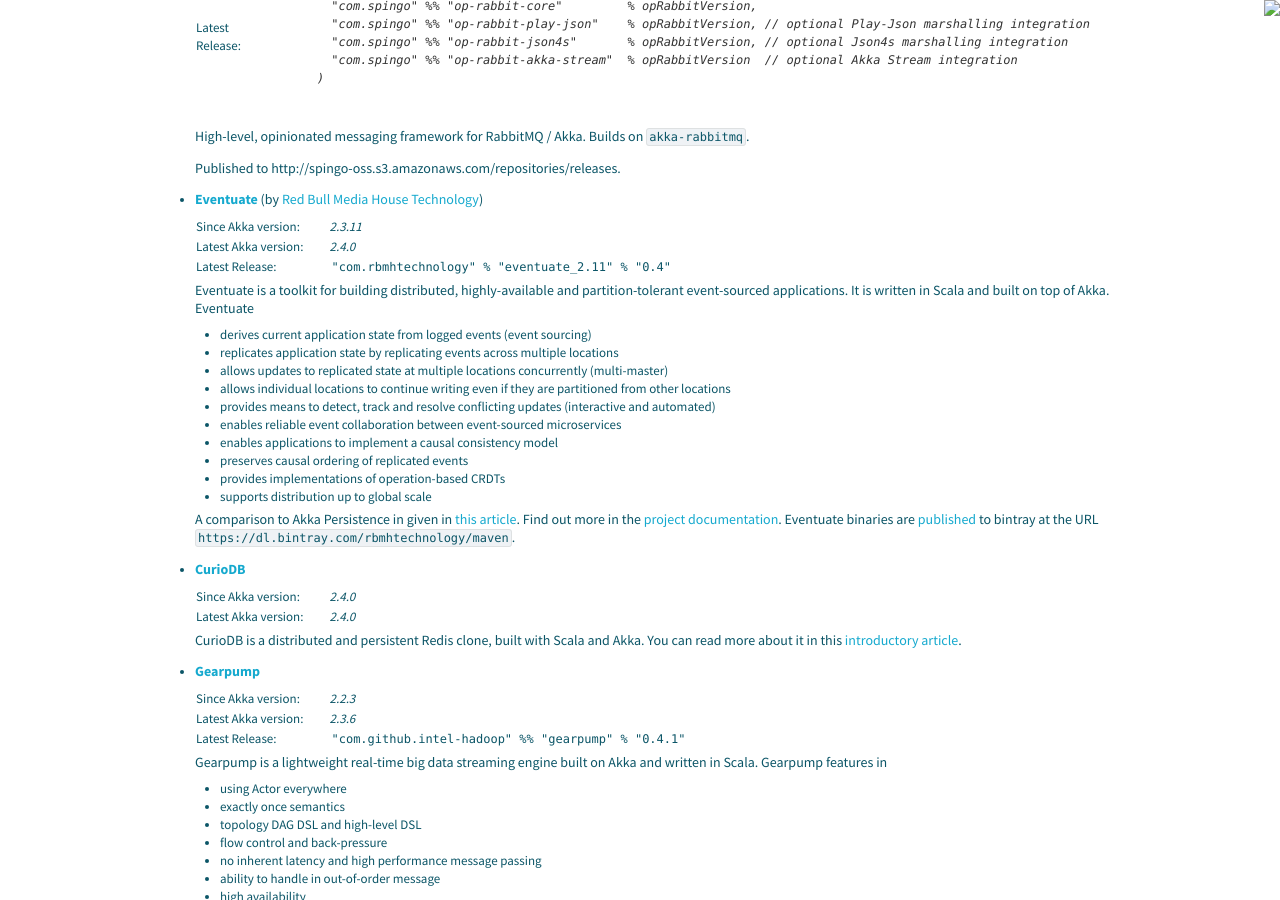
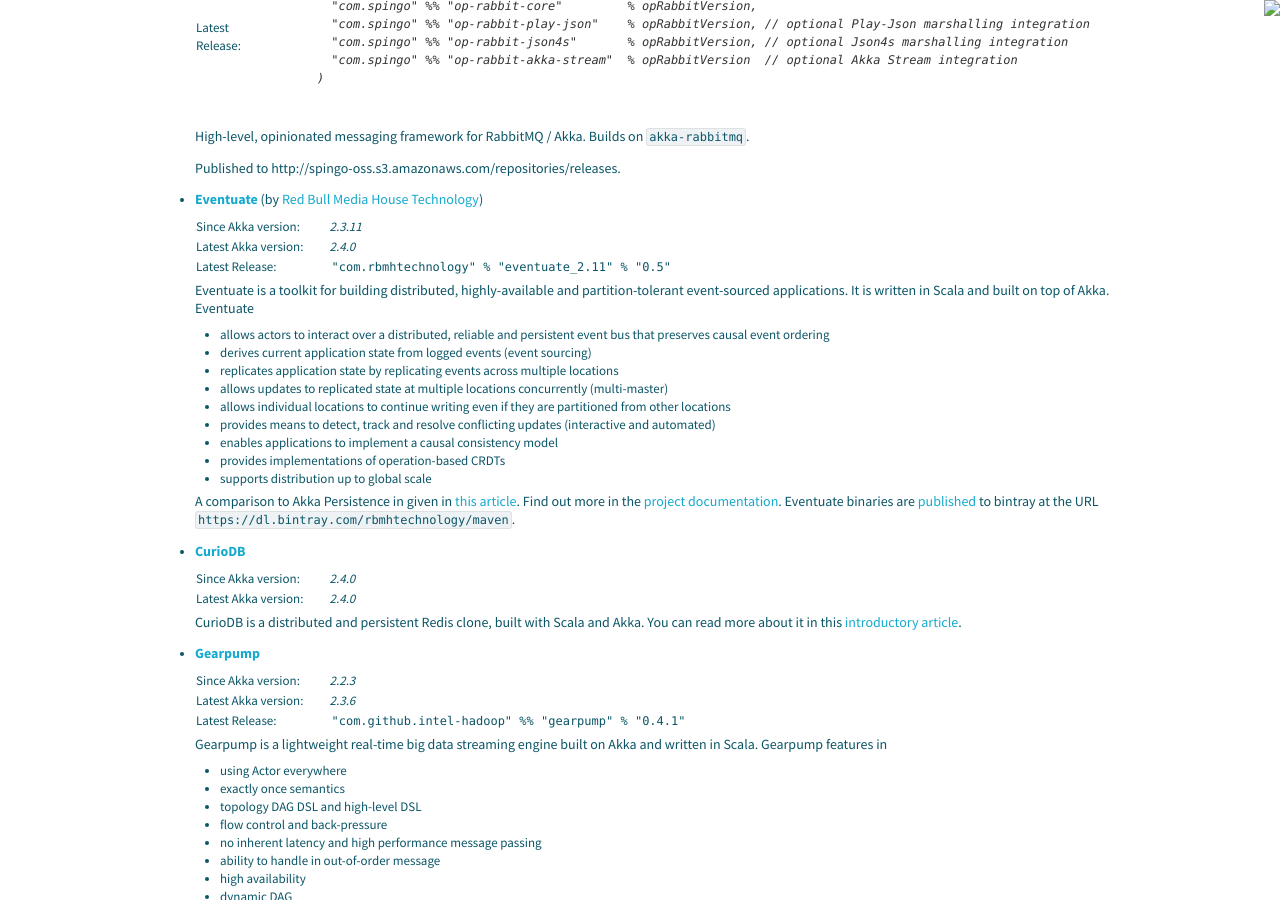
Before and after one commit to raboof/akka.github.com, a Jekyll site: the page built from community/index.md, in a window 1280 px wide and 900 px high, scrolled down 9911 px. Built offline with Jekyll 4.4.1, drawn with Linux system fonts in a browser that asks for light colours.

Commit message:
Update index.md

```diff
--- a/community/index.md
+++ b/community/index.md
@@ -804,19 +804,18 @@
   <table class="stats">
   <tr><td>Since Akka version:</td><td>2.3.11</td></tr>
   <tr><td>Latest Akka version:</td><td>2.4.0</td></tr>
-  <tr><td>Latest Release:</td><td><code>"com.rbmhtechnology" % "eventuate_2.11" % "0.4"</code></td></tr>
+  <tr><td>Latest Release:</td><td><code>"com.rbmhtechnology" % "eventuate_2.11" % "0.5"</code></td></tr>
   </table>
 
   Eventuate is a toolkit for building distributed, highly-available and partition-tolerant event-sourced applications. It is written in Scala and built on top of Akka. Eventuate
 
+  - allows actors to interact over a distributed, reliable and persistent event bus that preserves causal event ordering
   - derives current application state from logged events (event sourcing)
   - replicates application state by replicating events across multiple locations
   - allows updates to replicated state at multiple locations concurrently (multi-master)
   - allows individual locations to continue writing even if they are partitioned from other locations
   - provides means to detect, track and resolve conflicting updates (interactive and automated)
-  - enables reliable event collaboration between event-sourced microservices
   - enables applications to implement a causal consistency model
-  - preserves causal ordering of replicated events
   - provides implementations of operation-based CRDTs
   - supports distribution up to global scale
 
```
